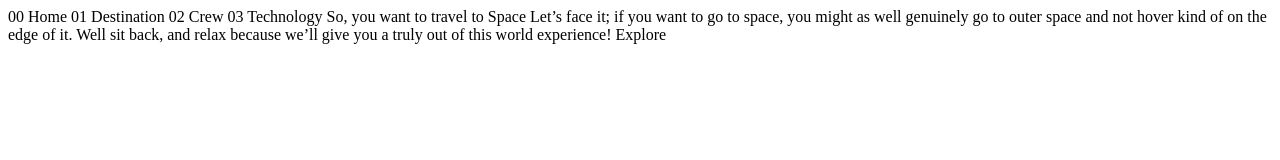
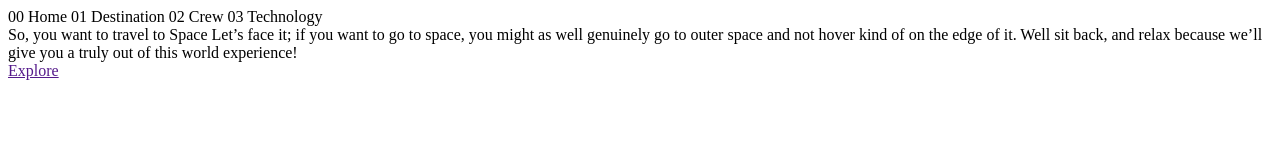
Before and after one commit to MuhammedNoushad/space-tourism, a plain HTML site: page index.html in a window 1280 px wide. Drawn offline with Linux system fonts and the light colour scheme.

Commit message:
html structure for landing page complete.

```diff
--- a/index.html
+++ b/index.html
@@ -1,27 +1,31 @@
 <!DOCTYPE html>
 <html lang="en">
-<head>
-  <meta charset="UTF-8">
-  <meta name="viewport" content="width=device-width, initial-scale=1.0">
+  <head>
+    <meta charset="UTF-8" />
+    <meta name="viewport" content="width=device-width, initial-scale=1.0" />
 
-  <link rel="icon" type="image/png" sizes="32x32" href="./assets/favicon-32x32.png">
+    <link
+      rel="icon"
+      type="image/png"
+      sizes="32x32"
+      href="./assets/favicon-32x32.png"
+    />
+    <link rel="stylesheet" href="style.css" />
 
-  <title>Frontend Mentor | Space tourism website</title>
-</head>
-<body>
-
-  00 Home
-  01 Destination
-  02 Crew
-  03 Technology
-
-  So, you want to travel to
-  Space
-  Let’s face it; if you want to go to space, you might as well genuinely go to
-  outer space and not hover kind of on the edge of it. Well sit back, and relax
-  because we’ll give you a truly out of this world experience!
-
-  Explore
-
-</body>
+    <title>Frontend Mentor | Space tourism website</title>
+  </head>
+  <body>
+    <header>
+      <nav>00 Home 01 Destination 02 Crew 03 Technology</nav>
+    </header>
+    <main>
+      <div>
+        So, you want to travel to Space Let’s face it; if you want to go to
+        space, you might as well genuinely go to outer space and not hover kind
+        of on the edge of it. Well sit back, and relax because we’ll give you a
+        truly out of this world experience!
+      </div>
+      <div><a href="">Explore</a></div>
+    </main>
+  </body>
 </html>
```
Also changed, not shown: style.css (added).
